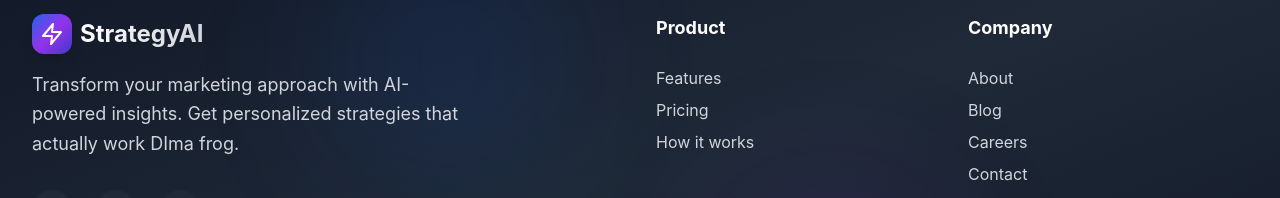
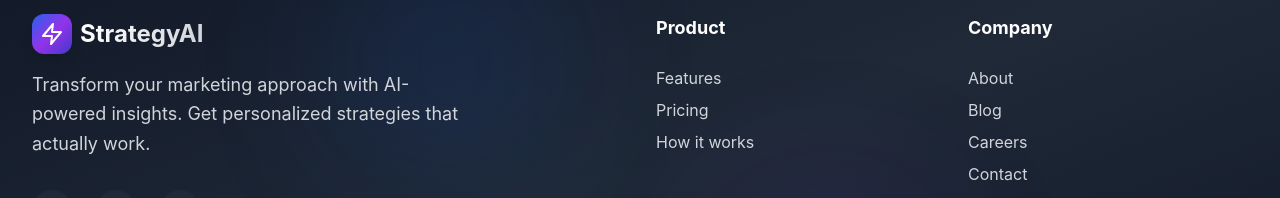
Before and after one commit to Cheeell/Cheell.github.io, a React (Vite) app: page / in a window 1280 px wide. Shown: the part 7798-7996 px from the top of the page. Built offline with nearby package versions, Linux system fonts and the light colour scheme; no server answers.

Commit message:
Updated Footer.tsx

```diff
--- a/src/components/Footer.tsx
+++ b/src/components/Footer.tsx
@@ -19,7 +19,7 @@ export default function Footer() {
               <span className="text-2xl font-bold bg-gradient-to-r from-white to-gray-300 bg-clip-text text-transparent">StrategyAI</span>
             </div>
             <p className="text-gray-300 mb-8 max-w-md leading-relaxed text-lg">
-              Transform your marketing approach with AI-powered insights. Get personalized strategies that actually work DIma frog.
+              Transform your marketing approach with AI-powered insights. Get personalized strategies that actually work.
             </p>
             <div className="flex space-x-6">
               <a href="#" className="w-10 h-10 bg-gray-800 rounded-full flex items-center justify-center text-gray-400 hover:text-white hover:bg-blue-600 transition-all duration-300">
```
